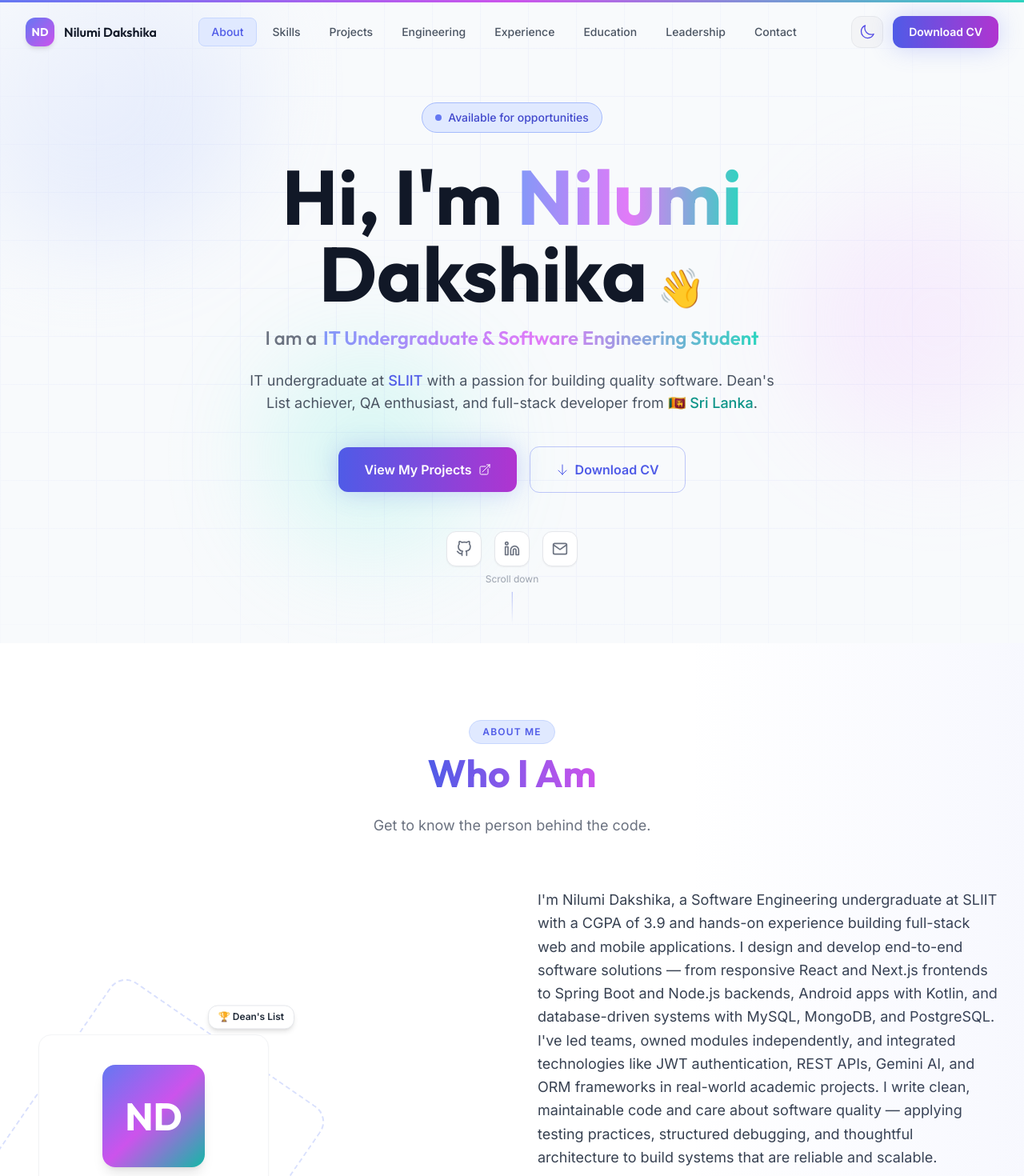
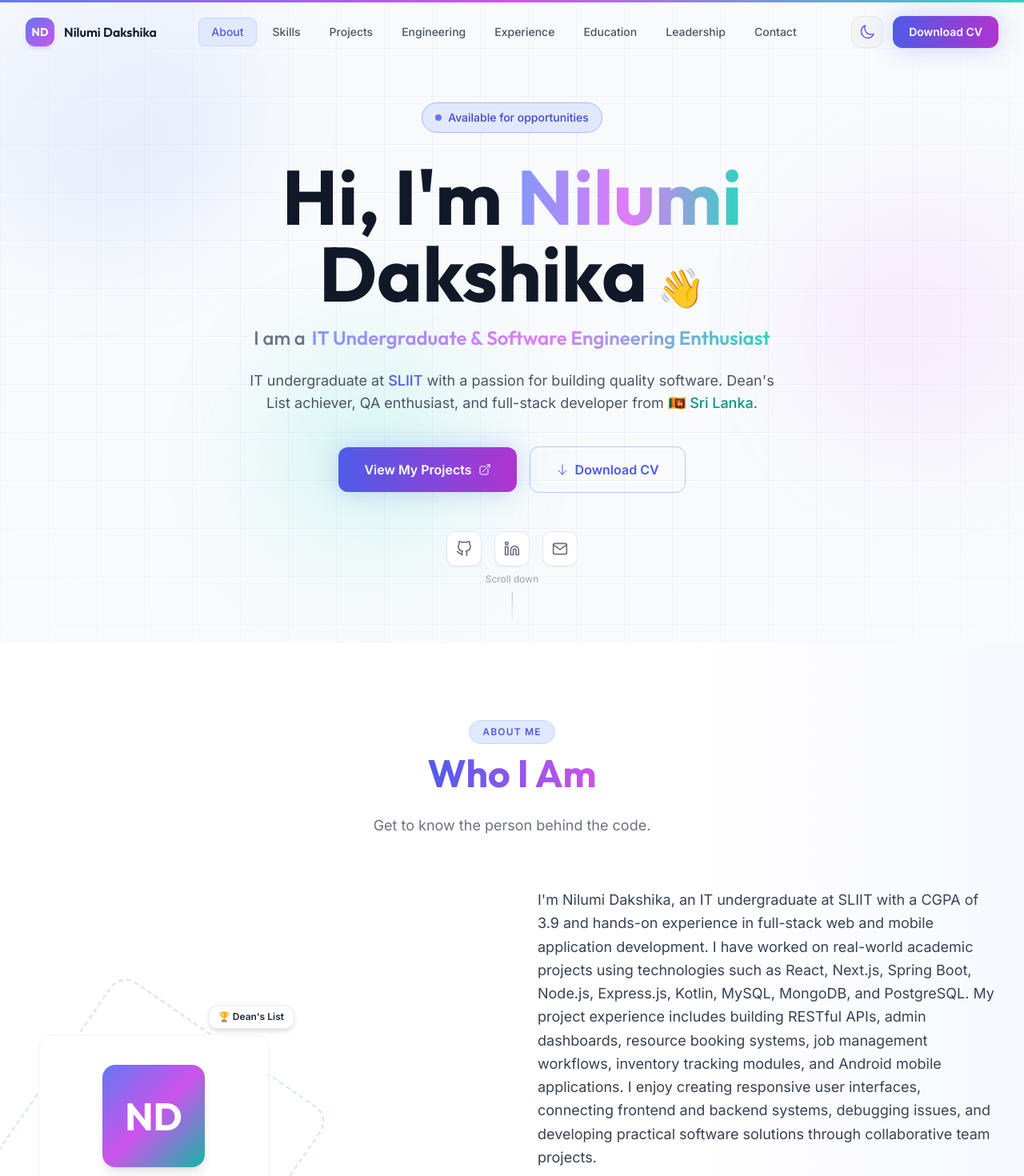
Before and after one commit to nilumi-d/Portfolio, a React (Vite) app: page / in a window 1280 px wide. Shown: the top 1470 px of the page at 80% size. Built offline with nearby package versions, Linux system fonts and the light colour scheme.

Commit message:
Update site metadata and about section

```diff
--- a/index.html
+++ b/index.html
@@ -4,15 +4,15 @@
     <meta charset="UTF-8" />
     <link rel="icon" type="image/svg+xml" href="/favicon.svg" />
     <meta name="viewport" content="width=device-width, initial-scale=1.0" />
-    <meta name="description" content="Nilumi Dakshika - IT Undergraduate & Software Engineering Student. Explore my projects, skills, and experience in full-stack web and mobile application development." />
+    <meta name="description" content="Nilumi Dakshika - IT Undergraduate & Software Engineering Enthusiast. Explore my projects, skills, and experience in full-stack web and mobile application development." />
     <meta name="keywords" content="Nilumi Dakshika, portfolio, developer, QA, software engineer, SLIIT, Sri Lanka" />
-    <meta property="og:title" content="Nilumi Dakshika | IT Undergraduate & Software Engineering Student" />
+    <meta property="og:title" content="Nilumi Dakshika | IT Undergraduate & Software Engineering Enthusiast" />
     <meta property="og:description" content="Explore Nilumi's portfolio - projects, skills, and professional journey in software development and QA." />
     <meta property="og:type" content="website" />
     <link rel="preconnect" href="https://fonts.googleapis.com" />
     <link rel="preconnect" href="https://fonts.gstatic.com" crossorigin />
     <link href="https://fonts.googleapis.com/css2?family=Inter:wght@300;400;500;600;700&family=Outfit:wght@300;400;500;600;700;800&family=JetBrains+Mono:wght@400;500&display=swap" rel="stylesheet" />
-    <title>Nilumi Dakshika | IT Undergraduate & Software Engineering Student</title>
+    <title>Nilumi Dakshika | IT Undergraduate & Software Engineering Enthusiast</title>
   </head>
   <body>
     <div id="root"></div>
--- a/src/components/Footer.jsx
+++ b/src/components/Footer.jsx
@@ -21,7 +21,7 @@ export default function Footer() {
             </div>
             <div>
               <p className="font-display font-semibold text-sm dark:text-white text-gray-900">{personal.name}</p>
-              <p className="text-xs dark:text-gray-500 text-gray-400">IT Undergraduate & Software Engineering Student</p>
+              <p className="text-xs dark:text-gray-500 text-gray-400">IT Undergraduate & Software Engineering Enthusiast</p>
             </div>
           </div>
 
--- a/src/components/Hero.jsx
+++ b/src/components/Hero.jsx
@@ -98,7 +98,7 @@ export default function Hero() {
           className="mb-6 flex items-center gap-2 text-xl sm:text-2xl font-display font-medium"
         >
           <span className="dark:text-gray-400 text-gray-500">I am a</span>
-          <span className="gradient-text font-semibold">IT Undergraduate &amp; Software Engineering Student</span>
+          <span className="gradient-text font-semibold">IT Undergraduate &amp; Software Engineering Enthusiast</span>
         </motion.div>
 
         {/* Short intro */}
--- a/src/data/portfolioData.js
+++ b/src/data/portfolioData.js
@@ -11,11 +11,11 @@ export const personal = {
   portfolio: "https://nilumi-d.github.io/Portfolio",
   cvUrl: "#", // Replace with actual CV URL
   initials: "ND",
-  about: `I'm Nilumi Dakshika, a Software Engineering undergraduate at SLIIT with a CGPA of 3.9 and hands-on experience building full-stack web and mobile applications.
+  about: `I'm Nilumi Dakshika, an IT undergraduate at SLIIT with a CGPA of 3.9 and hands-on experience in full-stack web and mobile application development.
 
-I design and develop end-to-end software solutions — from responsive React and Next.js frontends to Spring Boot and Node.js backends, Android apps with Kotlin, and database-driven systems with MySQL, MongoDB, and PostgreSQL. I've led teams, owned modules independently, and integrated technologies like JWT authentication, REST APIs, Gemini AI, and ORM frameworks in real-world academic projects.
+I have worked on real-world academic projects using technologies such as React, Next.js, Spring Boot, Node.js, Express.js, Kotlin, MySQL, MongoDB, and PostgreSQL. My project experience includes building RESTful APIs, admin dashboards, resource booking systems, job management workflows, inventory tracking modules, and Android mobile applications.
 
-I write clean, maintainable code and care about software quality — applying testing practices, structured debugging, and thoughtful architecture to build systems that are reliable and scalable.`,
+I enjoy creating responsive user interfaces, connecting frontend and backend systems, debugging issues, and developing practical software solutions through collaborative team projects.`,
 };
 
 export const navLinks = [
@@ -104,22 +104,6 @@ export const skills = {
 export const projects = [
   {
     id: 1,
-    title: "CocoSmart",
-    subtitle: "Agricultural Management Platform",
-    description:
-      "A full-stack MERN application for coconut farming, designed to manage farm operations, inventory, and vehicle tracking. Contributed to the Inventory Management module by implementing fertilizers and insecticides tracking, supplier validation, QR-based item scanning, and automated PDF/CSV reporting.",
-    techStack: ["React", "Vite", "Node.js", "Express.js", "MongoDB", "Tailwind CSS", "Leaflet", "JWT", "REST API", "Vercel"],
-    githubFrontend: "https://github.com/nilumi-d/cocosmart-frontend",
-    githubBackend: "https://github.com/nilumi-d/cocosmart-backend",
-    liveUrl: "https://cocosmart.vercel.app",
-    highlight: true,
-    category: "Full-Stack",
-    icon: "🥥",
-    color: "from-emerald-500 to-teal-600",
-    image: "/Portfolio/photos/coco.png",
-  },
-  {
-    id: 2,
     title: "Vertex",
     subtitle: "Campus Operations & Resource Booking Platform",
     description:
@@ -135,7 +119,7 @@ export const projects = [
     badge: "Team Lead",
   },
   {
-    id: 3,
+    id: 2,
     title: "HireSmart",
     subtitle: "Internship & Job Preparation Platform",
     description:
@@ -143,12 +127,28 @@ export const projects = [
     techStack: ["Next.js", "TypeScript", "tRPC", "Prisma", "PostgreSQL", "REST API", "AI Integration"],
     github: "https://github.com/chami48/Internship-and-Job-preparation-platform",
     liveUrl: null,
-    highlight: false,
+    highlight: true,
     category: "Full-Stack",
     icon: "💼",
     color: "from-indigo-500 to-violet-600",
     image: null,
     badge: "Team Lead",
+  },
+  {
+    id: 3,
+    title: "CocoSmart",
+    subtitle: "Agricultural Management Platform",
+    description:
+      "A full-stack MERN application for coconut farming, designed to manage farm operations, inventory, and vehicle tracking. Contributed to the Inventory Management module by implementing fertilizers and insecticides tracking, supplier validation, QR-based item scanning, and automated PDF/CSV reporting.",
+    techStack: ["React", "Vite", "Node.js", "Express.js", "MongoDB", "Tailwind CSS", "Leaflet", "JWT", "REST API", "Vercel"],
+    githubFrontend: "https://github.com/nilumi-d/cocosmart-frontend",
+    githubBackend: "https://github.com/nilumi-d/cocosmart-backend",
+    liveUrl: "https://cocosmart.vercel.app",
+    highlight: false,
+    category: "Full-Stack",
+    icon: "🥥",
+    color: "from-emerald-500 to-teal-600",
+    image: "/Portfolio/photos/coco.png",
   },
   {
     id: 4,
```
